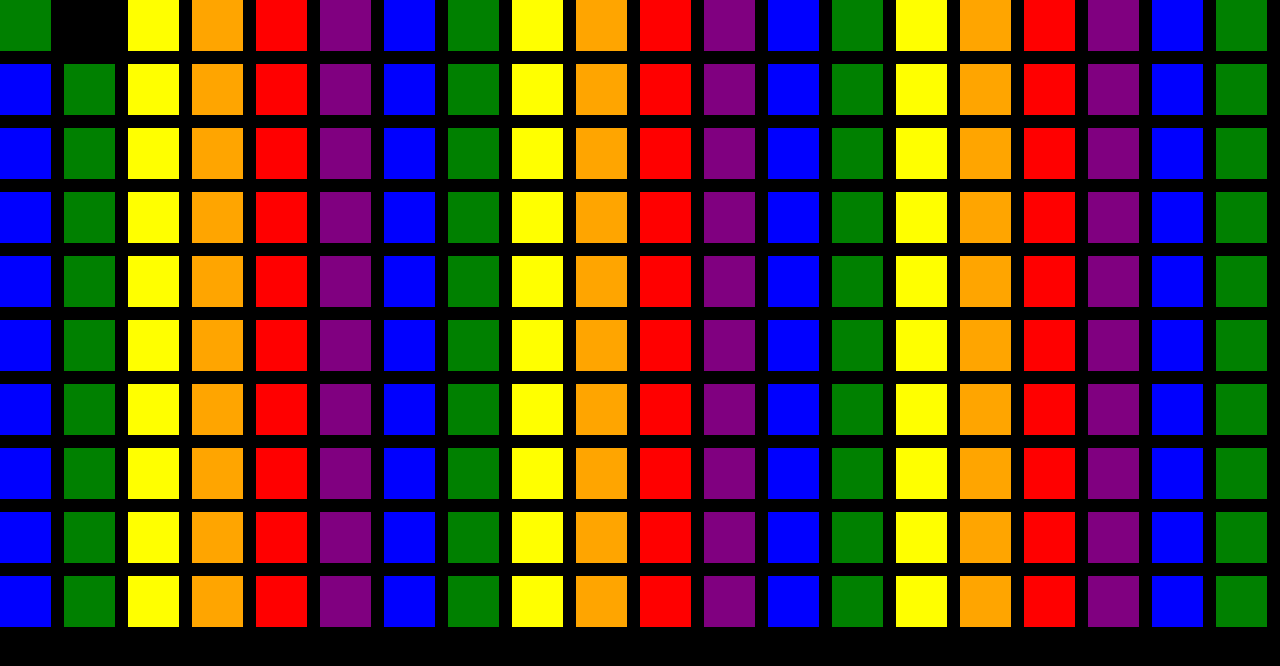
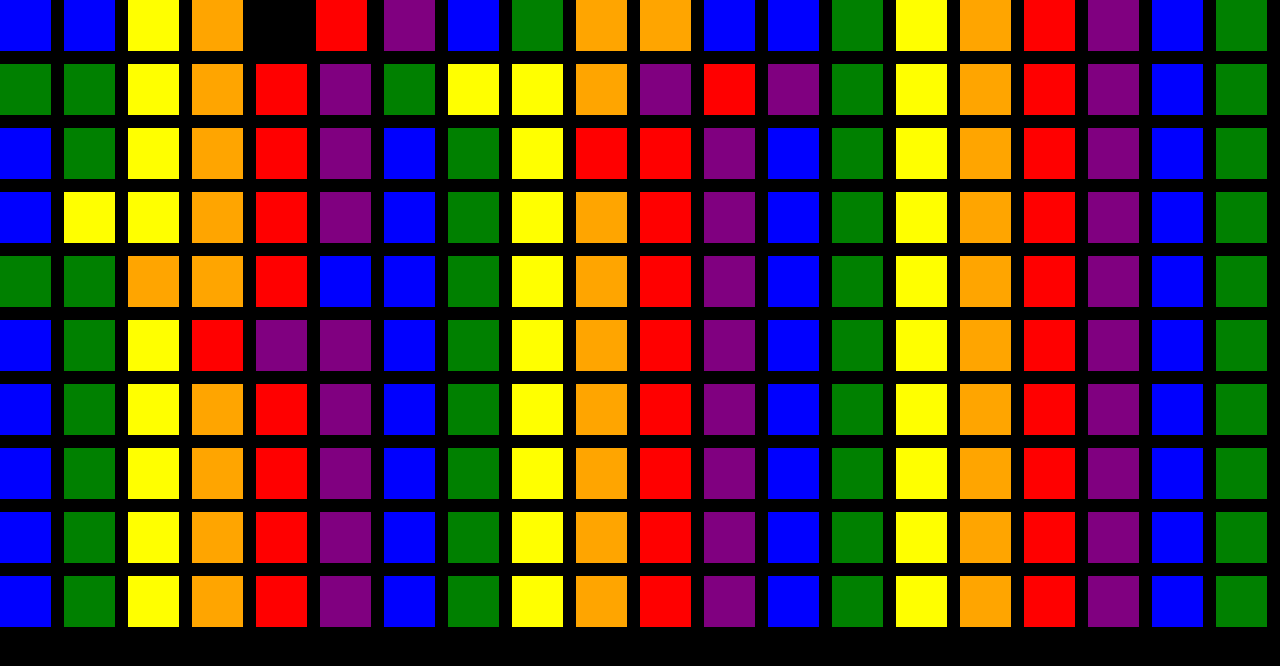
Before and after one commit to benCoomes/webdev2, a plain HTML site: page 4-jQuery/squaresaver.html in a window 1280 px wide. Drawn offline with nearby package versions, Linux system fonts and the light colour scheme.

Commit message:
fixed some bugs in squaresaver. Works, but is a mess.

```diff
--- a/4-jQuery/squaresaver.html
+++ b/4-jQuery/squaresaver.html
@@ -25,16 +25,16 @@
 <body>
 <script type="text/javascript">
 //for testing now, later change to be dynamic w/ viewing size
-var row_count = 20;
-var col_count = 10;
+var row_count = 10;
+var col_count = 20;
 var square_height = 5;
 var colors = ['blue', 'green', 'yellow', 'orange', 'red', 'purple'];
 
 var $contentDiv = $("body");
 
 // init squares
-for(var r = 0; r < col_count; r++){
-	for(var c = 0; c < row_count; c++){
+for(var r = 0; r < row_count; r++){
+	for(var c = 0; c < col_count; c++){
 		//todo add blank square
 		if(r === 0 && c === 0){
 			var squareHTML = '<div class="square" id="blank-square"></div>';
@@ -70,29 +70,30 @@ for(var r = 0; r < col_count; r++){
 
 /*var oldr = 0, oldc = 0;*/
 
+var oldc, oldr;
+oldr = oldc = 0;
 squareSwap();
 
 
 function squareSwap(){
 	var $blank_square = $("#blank-square");
-	var $adj_square = getRandAdj($blank_square.data("r"), $blank_square.data("c"));
+	var $adj_square = getRandAdj($blank_square.data("r"), $blank_square.data("c"), oldr, oldc);
 	var new_pos;
-	var tempr, tempc;
-	tempr = $blank_square.data("r");
-	tempc = $blank_square.data("c");
+	oldr = $blank_square.data("r");
+	oldc = $blank_square.data("c");
+	if($blank_square == undefined) console.log("blank_square is undefined");
+	if($adj_square == undefined) console.log("adj square is undefined");
 	$blank_square.data("r", $adj_square.data("r"));
 	$blank_square.data("c", $adj_square.data("c"));
-	/*oldr = $adj_square.data("r");
-	oldc = $adj_square.data("c");*/
-	$adj_square.data("r", tempr);
-	$adj_square.data("c", tempc);
+	$adj_square.data("r", oldr);
+	$adj_square.data("c", oldc);
 	if($adj_square.data("r") == $blank_square.data("r")){
 		var new_pos = $adj_square.data("c");
-		$adj_square.animate({"left": (new_pos * 5) + "vw"}, 1000, squareSwap);
+		$adj_square.animate({"left": (new_pos * 5) + "vw"}, 100, squareSwap);
 	}
 	else{
 		var new_pos = $adj_square.data("r");
-		$adj_square.animate({"top": (new_pos * 5) + "vw"}, 1000, squareSwap);
+		$adj_square.animate({"top": (new_pos * 5) + "vw"}, 100, squareSwap);
 	}
 }
 
@@ -100,23 +101,28 @@ function squareSwap(){
 function getAdjCoor(row, col){
 	var adj_coor = [];
 
-	if(row < row_count)
+	if(row < row_count - 1) {
 		adj_coor.push({r: row + 1, c: col});
-	if(row > 0)
+	}
+	if(row > 0) {
 		adj_coor.push({r: row - 1, c: col});
-	if(col < col_count)
+	}
+	if(col < col_count - 1) {
 		adj_coor.push({r: row, c: col + 1});
-	if(col > 0)
+	}
+	if(col > 0) {
 		adj_coor.push({r: row, c: col - 1});
+	}
 
 	return adj_coor;
 }
 
 function getRandAdj(r, c, oldr, oldc){
 	var adj_coors = getAdjCoor(r, c);
-	/*adj_coors = adj_coors.filter(function(obj){
-		return (obj.r != oldr && obj.c != oldc);
-	});*/
+	adj_coors = adj_coors.filter(function(obj){
+		return (!(obj.r == oldr && obj.c == oldc));
+	});
+
 	var choice = adj_coors[Math.floor(Math.random() * adj_coors.length)];
 	var $squares = $(".square");
 	var $the_square;
```
